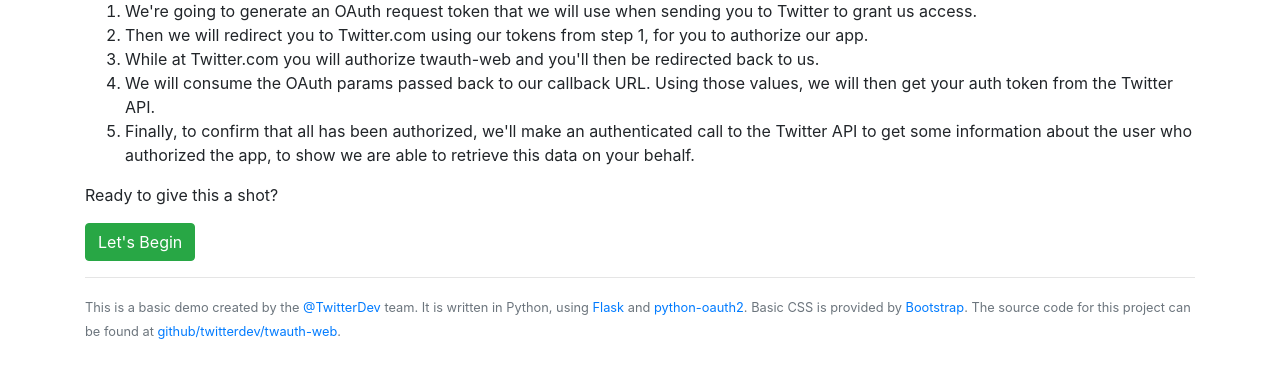
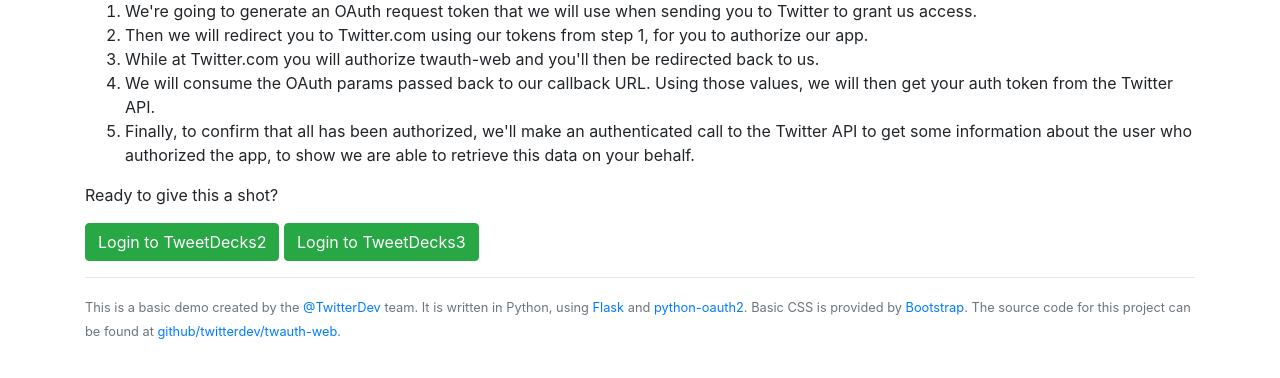
Before and after one commit to SokKanaTorajd/twitter-app, a Flask app: page / in a window 1280 px wide. Shown: the part 237-615 px from the top of the page. Run offline with Flask 2, Linux system fonts and the light colour scheme; some libraries are stand-ins or nearby versions.

Commit message:
add button for 2 different login sessions

```diff
--- a/templates/index.html
+++ b/templates/index.html
@@ -18,5 +18,6 @@
 	</ol>
 </div>
 <p>Ready to give this a shot?</p>
-<a href="/start" class="btn btn-small btn-success">Let's Begin</a>
+<a href="/app2/start" class="btn btn-small btn-success">Login to TweetDecks2</a>
+<a href="/app3/start" class="btn btn-small btn-success">Login to TweetDecks3</a>
 {% endblock %}
```
